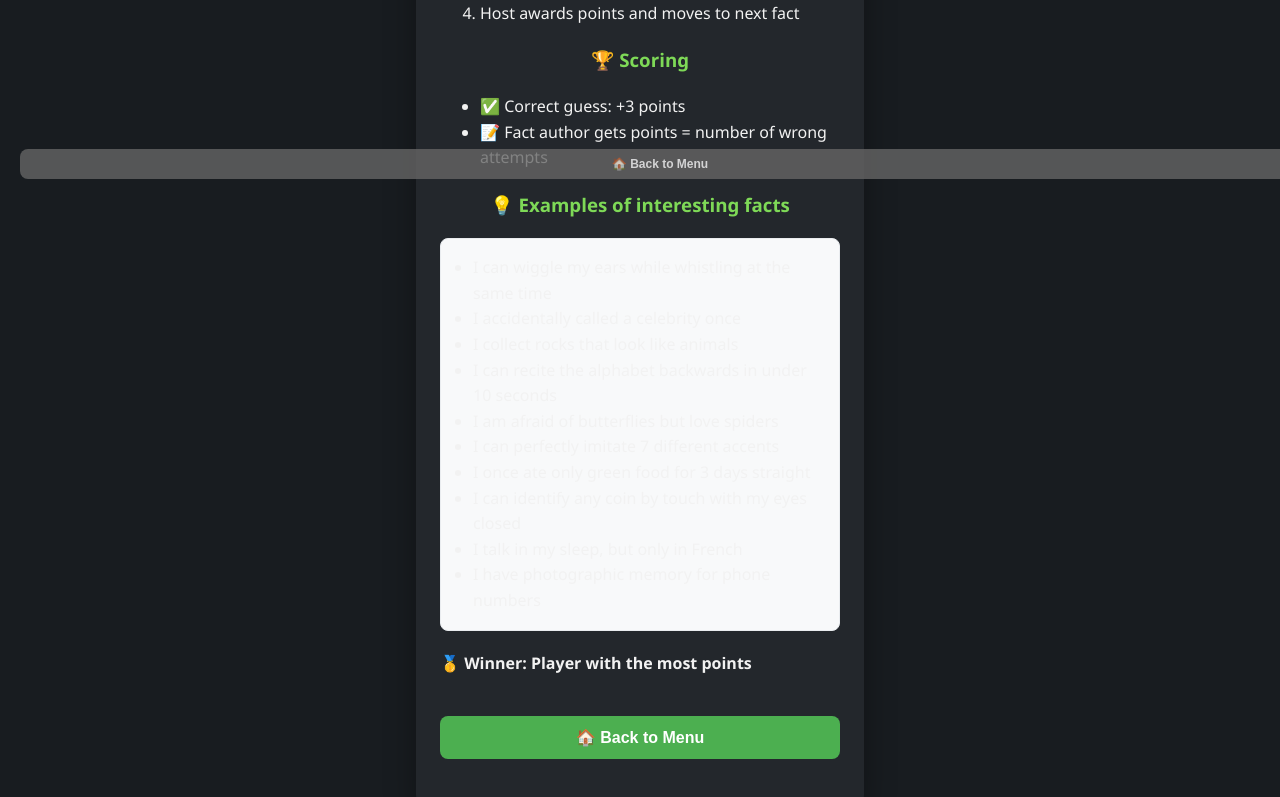
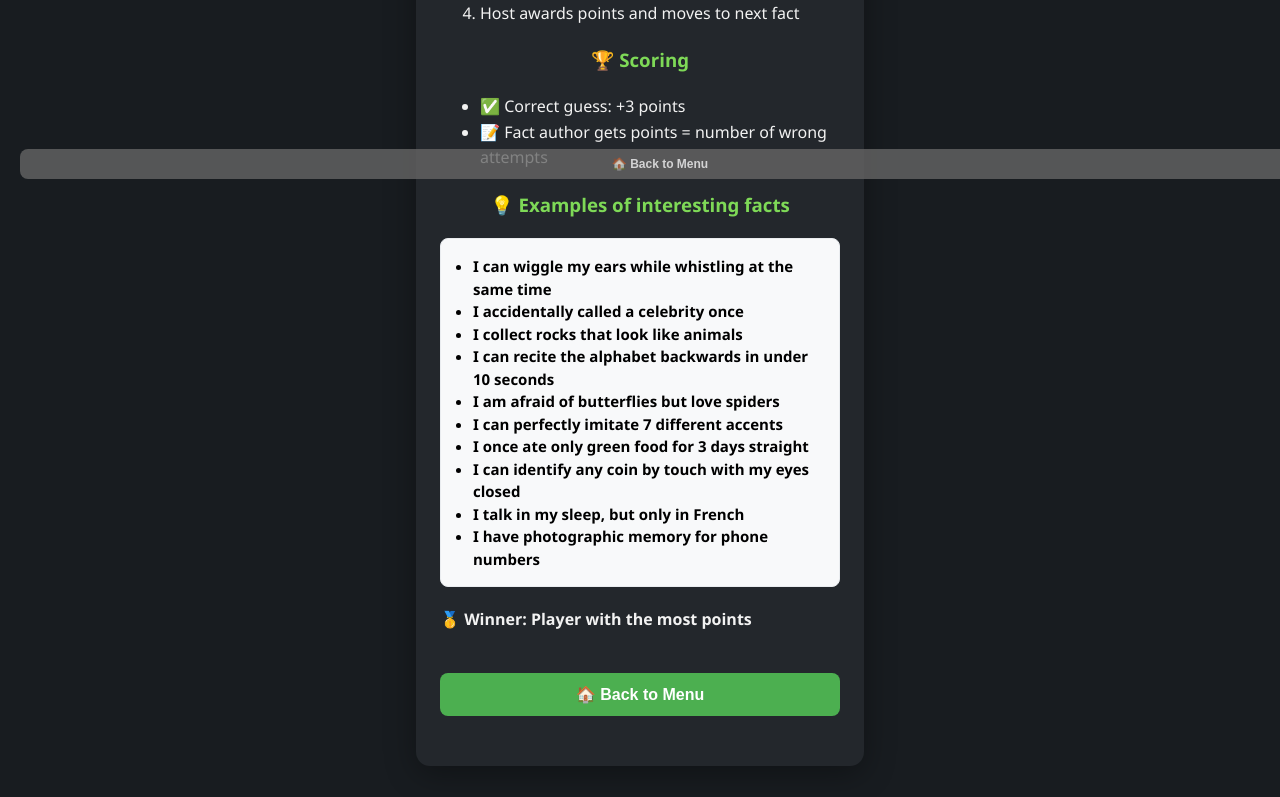
Before and after one commit to AzaLess/guesswho, a React (Vite) app in the folder frontend/: page /rules in a window 1280 px wide. Shown: the part 583-1380 px from the top of the page. Built offline with nearby package versions, Linux system fonts and the light colour scheme.

Commit message:
minor fix color for facts in rules3

```diff
--- a/frontend/src/pages/Rules.tsx
+++ b/frontend/src/pages/Rules.tsx
@@ -43,7 +43,14 @@ export default function Rules() {
           border: '1px solid #e9ecef',
           marginBottom: '20px'
         }}>
-          <ul style={{ margin: 0, paddingLeft: '16px' }}>
+          <ul style={{
+            margin: 0,
+            paddingLeft: '16px',
+            color: '#000000',
+            fontWeight: '600',
+            fontSize: '15px',
+            lineHeight: '1.5'
+          }}>
             <li>{t('rules.example1')}</li>
             <li>{t('rules.example2')}</li>
             <li>{t('rules.example3')}</li>
```
